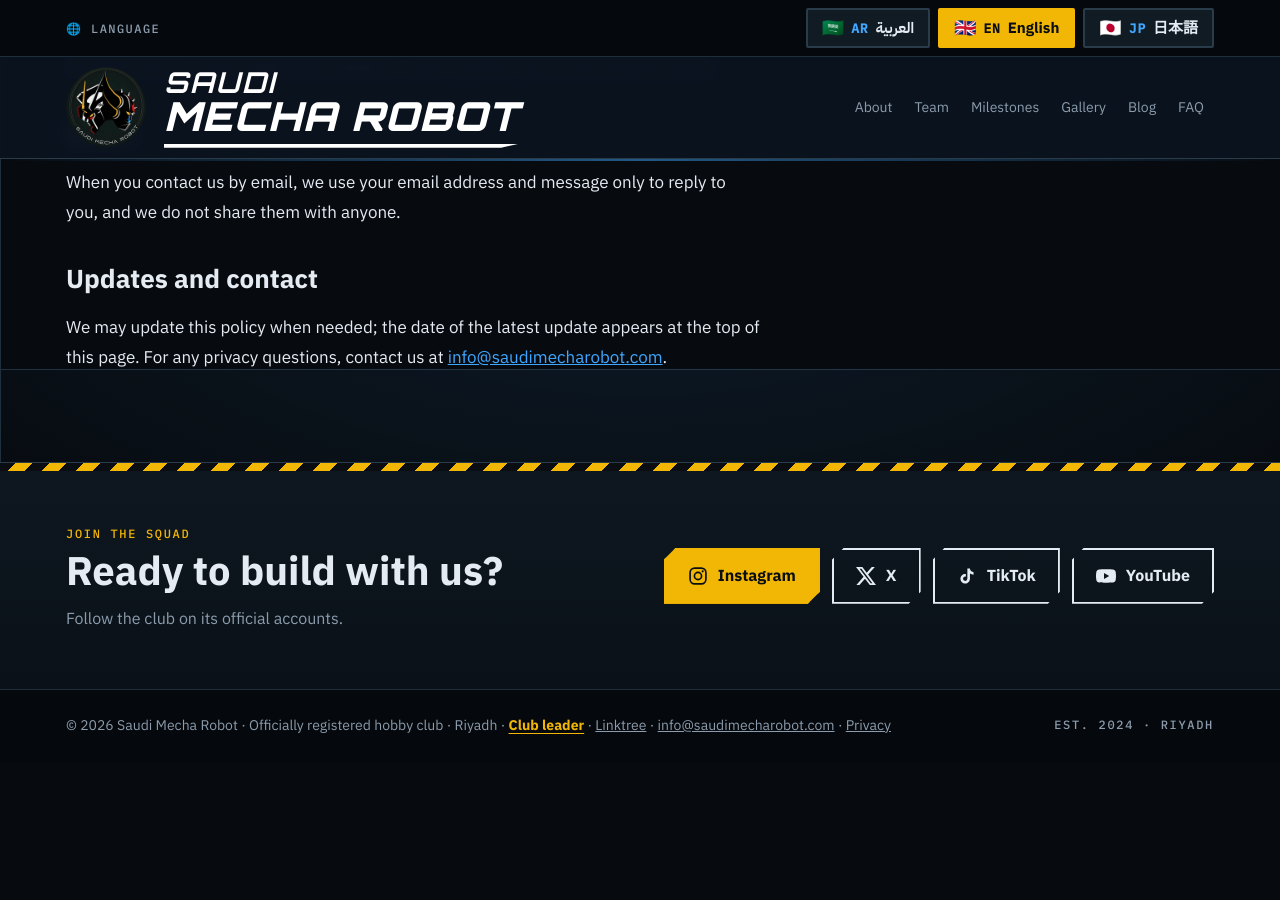
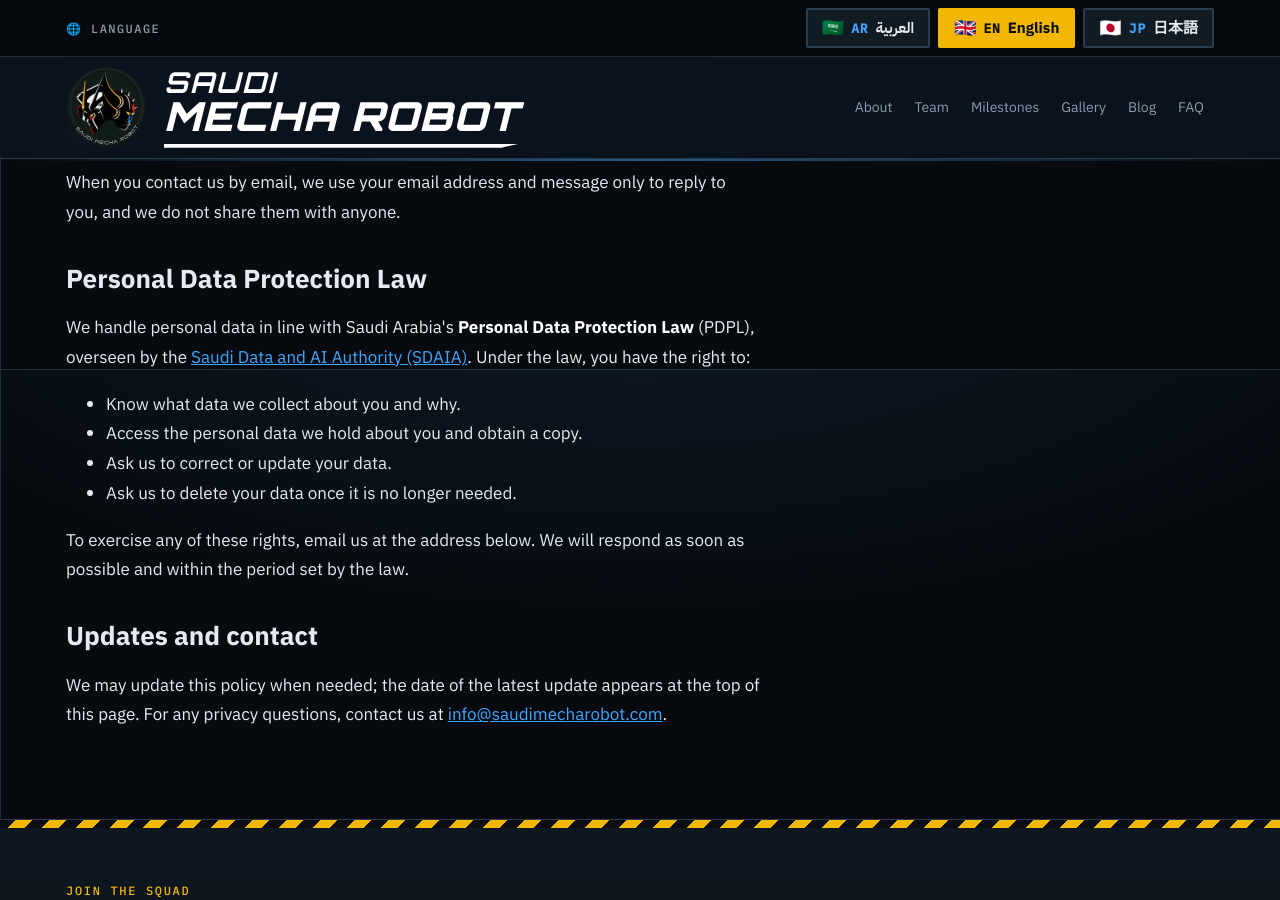
Before and after one commit to SaudiMechaRobot/SaudiMechaRobot.github.io, a Jekyll site: the page built from en/privacy/index.html, in a window 1280 px wide and 900 px high, scrolled down 1431 px. Built offline with Jekyll 4.4.1, drawn with Linux system fonts in a browser that asks for light colours; some web fonts are replaced; before the commit the page ends 2193 px from its top, so only the background shows below that.

Commit message:
Add files via upload

```diff
--- a/en/privacy/index.html
+++ b/en/privacy/index.html
@@ -9,7 +9,7 @@ description: How the Saudi Mecha Robot club website handles visitor data, includ
 {%- include i18n.html -%}
 <main class="wrap article">
   <header class="ah">
-    <span class="tag">PRIVACY · <time datetime="2026-10-31">2026.10.31</time></span>
+    <span class="tag">PRIVACY · <time datetime="2026-11-10">2026.11.10</time></span>
     <h1>{{ page.title }}</h1>
     <p style="color:var(--muted);font-size:18px;max-width:60ch">{{ page.description }}</p>
     {%- if alts.size > 1 %}<p class="translations">{{ t.other_langs }} {% for a in alts %}{% assign al = a.lang | default: "ar" %}{% if al != L %}<a class="lang" href="{{ a.url | relative_url }}" hreflang="{{ al }}" lang="{{ al }}">{{ site.data.i18n[al].lang_name }}</a> {% endif %}{% endfor %}</p>{% endif %}
@@ -40,6 +40,16 @@ description: How the Saudi Mecha Robot club website handles visitor data, includ
 <h2>Email</h2>
 <p>When you contact us by email, we use your email address and message only to reply to you, and we do not share them with anyone.</p>
 
+<h2>Personal Data Protection Law</h2>
+<p>We handle personal data in line with Saudi Arabia's <strong>Personal Data Protection Law</strong> (PDPL), overseen by the <a href="https://sdaia.gov.sa" target="_blank" rel="noopener">Saudi Data and AI Authority (SDAIA)</a>. Under the law, you have the right to:</p>
+<ul>
+<li>Know what data we collect about you and why.</li>
+<li>Access the personal data we hold about you and obtain a copy.</li>
+<li>Ask us to correct or update your data.</li>
+<li>Ask us to delete your data once it is no longer needed.</li>
+</ul>
+<p>To exercise any of these rights, email us at the address below. We will respond as soon as possible and within the period set by the law.</p>
+
 <h2>Updates and contact</h2>
 <p>We may update this policy when needed; the date of the latest update appears at the top of this page. For any privacy questions, contact us at <a href="mailto:{{ site.email }}">{{ site.email }}</a>.</p>
   </div>
```
